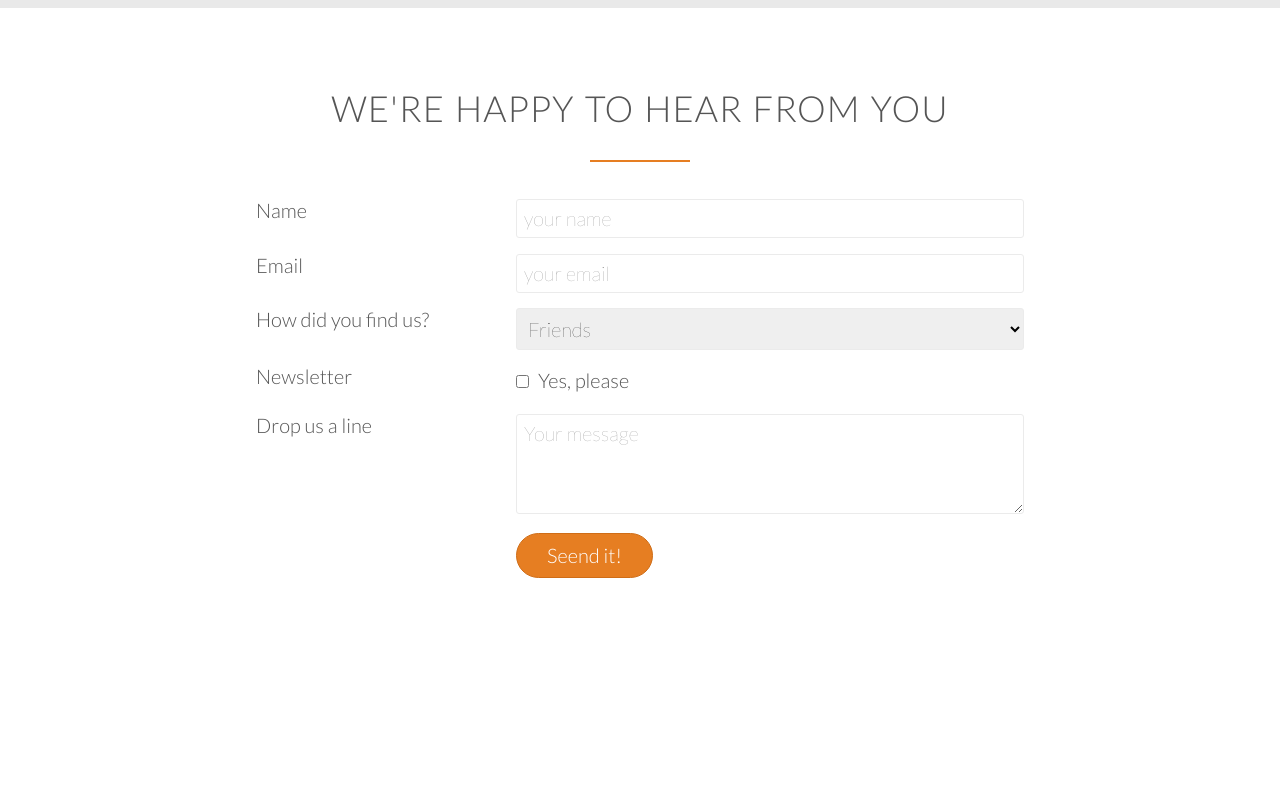
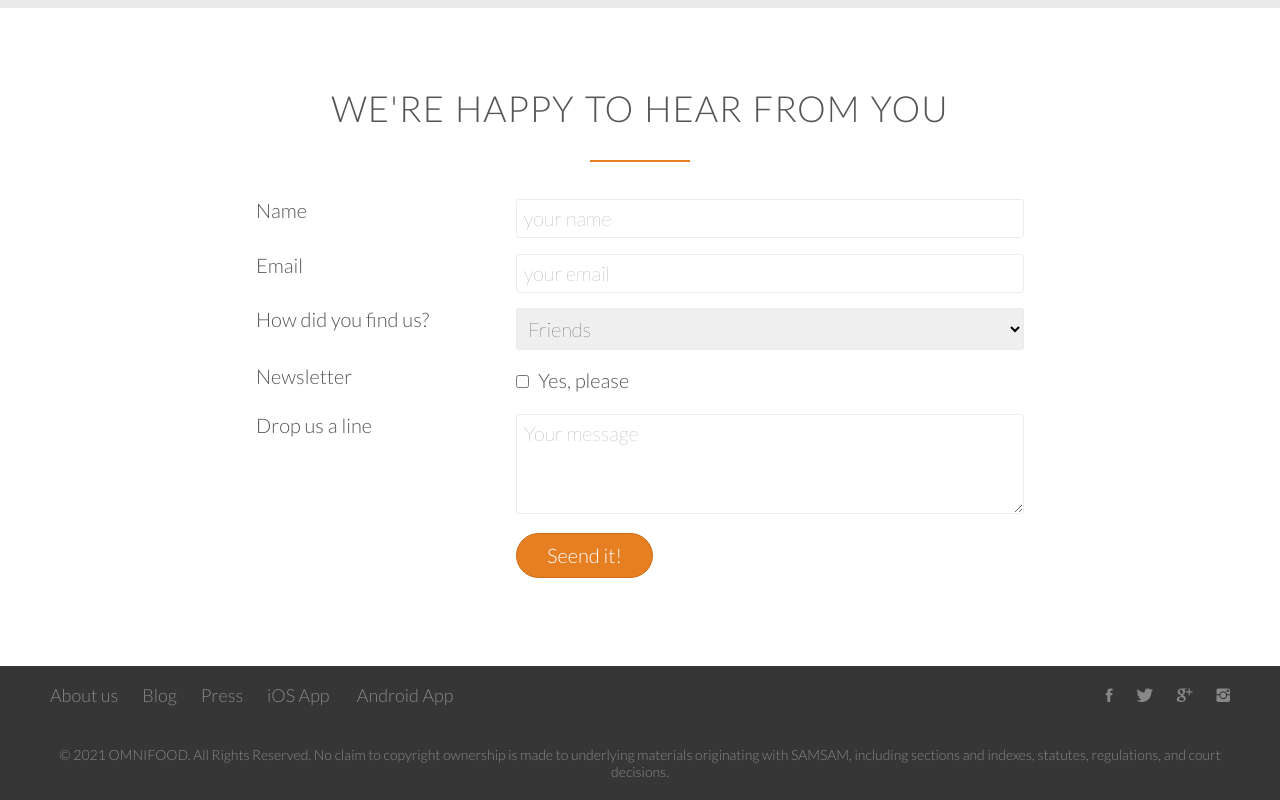
Before and after one commit to sazouaka/Omnifood_web_frontend, a plain HTML site: page index.html in a window 1280 px wide. Shown: the part 4806-5606 px from the top of the page. Before the commit the page ends 5472 px from the top, so only its background shows below. Drawn offline with Linux system fonts and the light colour scheme; files whose address does not match are found by name.

Commit message:
fonished with the footer

```diff
--- a/index.html
+++ b/index.html
@@ -403,11 +403,38 @@
                 </form>
             </div>
         </section>
+
+        <footer>
+            <div class="row">
+                <div class="col span-1-of-2"> <!-- column for navigations -->
+                    <ul class="footer-nav">
+                        <li><a href="#">About us</a></li>
+                        <li><a href="#">Blog</a></li>
+                        <li><a href="#">Press</a></li>
+                        <li><a href="#">iOS App</a></li>
+                        <li><a href="#"> Android App</a></li>
+                    </ul>
+                </div>
+                <div class="col span-1-of-2"> <!-- column for social media navigations -->
+                    <ul class="social-links">
+                        <li><a href="#"><i class="ion-social-facebook"></i></a></li>
+                        <li><a href="#"><i class="ion-social-twitter"></i></a></li>
+                        <li><a href="#"><i class="ion-social-googleplus"></i></a></li>
+                        <li><a href="#"><i class="ion-social-instagram"></i></a></li>
+                    </ul>
+                </div>
+            </div>
+            <div class="row">
+                <p>
+                    &copy; 2021 OMNIFOOD. All Rights Reserved. No claim to copyright ownership is made to underlying
+                    materials originating with SAMSAM, including sections and indexes, statutes, regulations, and court decisions.
+                </p>
+            </div>
+        </footer>
     </body>
 </html>
 
 <!--
 
 
-
 -->
--- a/ressources/css/style.css
+++ b/ressources/css/style.css
@@ -471,7 +471,7 @@ cite img {
 }
 
 /* ---------------------------------------------- */
-/* SIGN UP */
+/* FORM */
 /* ---------------------------------------------- */
 
 .contact-form {
@@ -501,3 +501,85 @@ input[type=checkbox] {
 *:focus {
     outline: none;
 }
+
+/* ---------------------------------------------- */
+/* FOOTER */
+/* ---------------------------------------------- */
+
+footer {
+    background-color: rgb(54, 54, 54);
+    padding: 5px 50px 0 50px;
+}
+
+.footer-nav {
+    list-style: none;
+    float: left;
+}
+
+.social-links {
+    list-style: none;
+    float: right;
+}
+
+.footer-nav li,
+.social-links li {
+    display: inline-block;
+    margin-right: 20px;
+    font-size: 90%;
+}
+
+.footer-nav li:last-child,
+.social-links li:last-child {
+    margin-right: 0;
+}
+
+.footer-nav li a:link,
+.footer-nav li a:visited,
+.social-links li a:link,
+.social-links li a:visited {
+    text-decoration: none;
+    border: 0;
+    color: #888;
+    transition: color 0.2s;
+}
+
+.footer-nav li a:hover,
+.footer-nav li a:active {
+    color: #ddd;
+}
+
+.social-links li s:link,
+.social-links li a:visited {
+    font-size: 180%;
+}
+
+.ion-social-facebook,
+.ion-social-twitter,
+.ion-social-googleplus,
+.ion-social-instagram {
+    transition: color 0.2s;
+}
+
+.ion-social-facebook:hover {
+    color: #1877f2;
+}
+
+.ion-social-twitter:hover {
+    color: #1da1f2;
+}
+
+.ion-social-googleplus:hover {
+    color: #ea4335;
+}
+
+.ion-social-instagram:hover {
+    color: #c32aa3;
+}
+
+footer p {
+    color: #888;
+    text-align: center;
+    font-size: 70%;
+    margin-top: 30px;
+    margin-bottom: 20px;
+}
```
